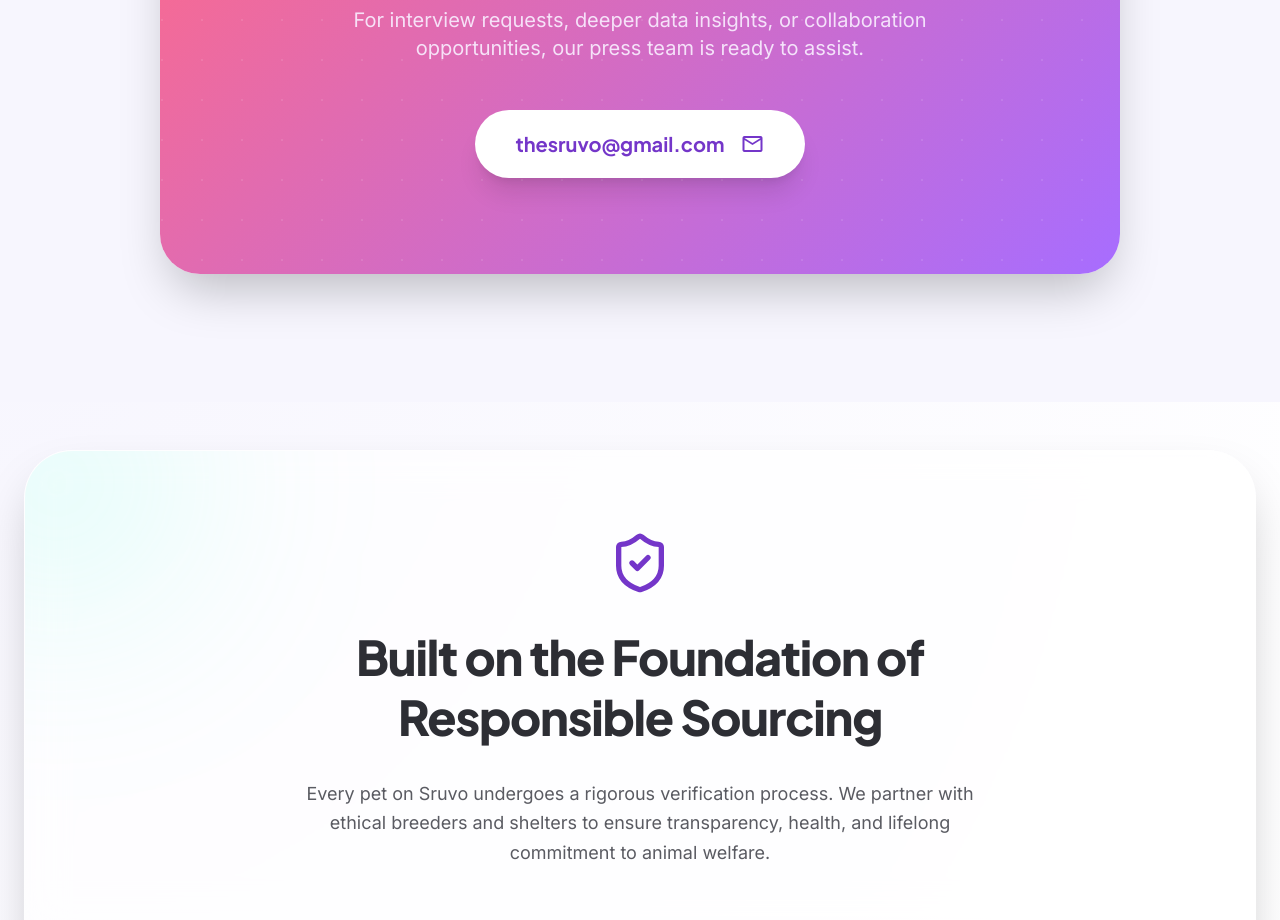
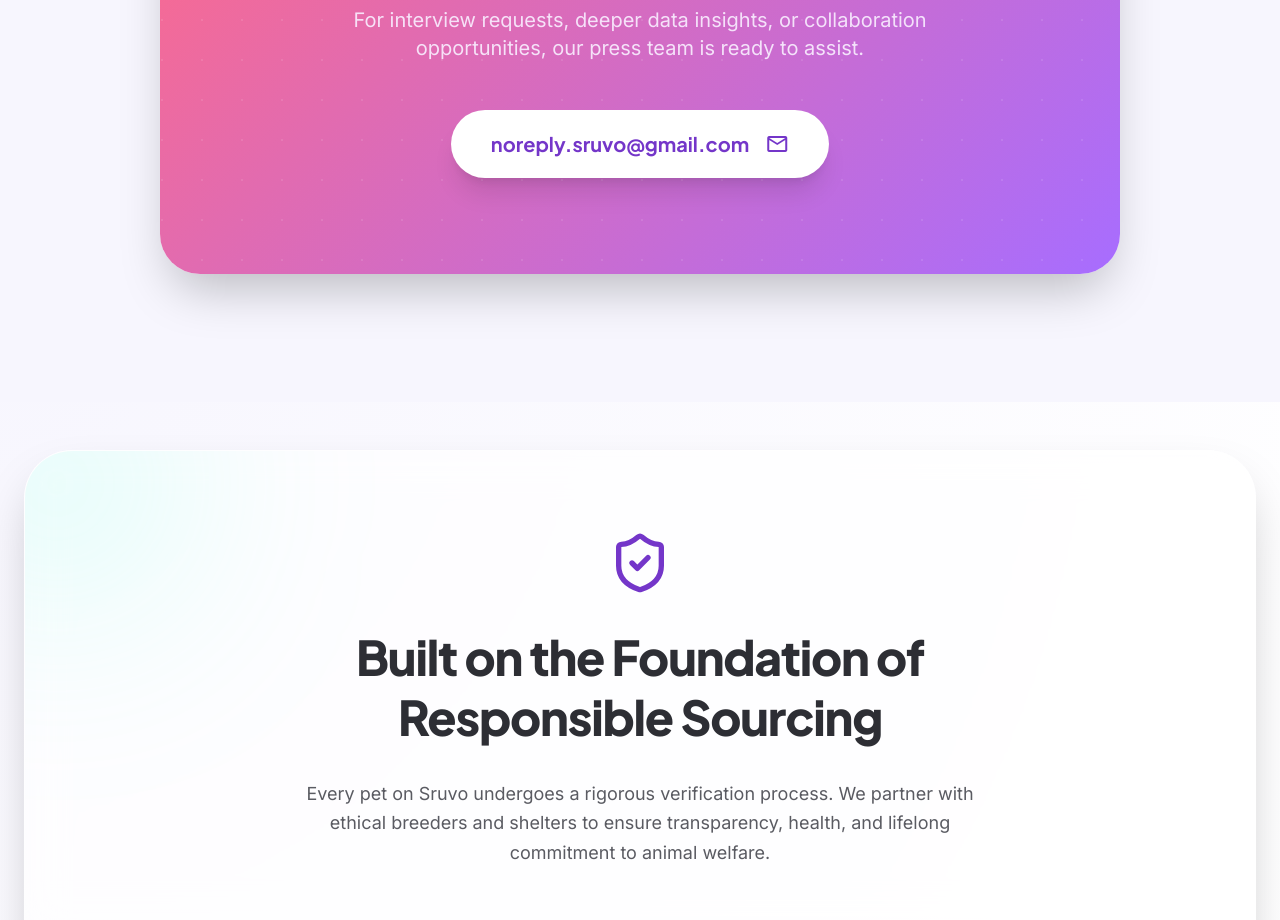
Before and after one commit to rijas0409/Sruvo-Riyajashan-, a React (Vite) app: page /press-kit in a window 1280 px wide. Shown: the part 3680-4600 px from the top of the page. Built offline with nearby package versions, Linux system fonts and the light colour scheme.

Commit message:
feat: Update contact email to noreply address
Consolidates all outgoing and contact-related emails to a dedicated `noreply.sruvo@gmail.com` address. This ensures a consistent and professional communication channel for user inquiries and system notifications.

```diff
--- a/server.ts
+++ b/server.ts
@@ -270,10 +270,10 @@
         // 1. Send notification to admin (thesruvo@gmail.com)
         transporter.sendMail({
           from: `"${name}" <${user}>`,
-          to: email, // This shows the user's email in the "To" field of the email client
+          to: "thesruvo@gmail.com", // Dedicated admin inbox
           envelope: {
             from: user,
-            to: [user] // This ensures the email is actually delivered to the admin
+            to: ["thesruvo@gmail.com"]
           },
           replyTo: email,
           subject: `[SUPPORT-REQUEST] New Contact Form: ${subject}`,
--- a/src/components/Contact.tsx
+++ b/src/components/Contact.tsx
@@ -95,7 +95,7 @@
                 </div>
                 <div>
                   <p className="text-sm font-headline font-bold text-on-surface-variant uppercase tracking-widest mb-1">Email Us</p>
-                  <a className="text-lg font-semibold text-on-surface hover:text-primary transition-colors" href="mailto:thesruvo@gmail.com">thesruvo@gmail.com</a>
+                  <a className="text-lg font-semibold text-on-surface hover:text-primary transition-colors" href="mailto:noreply.sruvo@gmail.com">noreply.sruvo@gmail.com</a>
                 </div>
               </div>
             </div>
--- a/src/components/EarlyAccess.tsx
+++ b/src/components/EarlyAccess.tsx
@@ -94,7 +94,7 @@
       if (checkError) throw checkError;
 
       if (existingUser) {
-        setError('This email ID is already registered. Please contact support at thesruvo@gmail.com if you need assistance.');
+        setError('This email ID is already registered. Please contact support at noreply.sruvo@gmail.com if you need assistance.');
         setIsLoading(false);
         return;
       }
--- a/src/components/PrivacyPolicy.tsx
+++ b/src/components/PrivacyPolicy.tsx
@@ -242,7 +242,7 @@
                       <li>Request deletion of their data</li>
                       <li>Withdraw consent where applicable</li>
                     </ul>
-                    <p className="text-on-surface-variant">Requests can be made via: <a className="text-primary font-semibold" href="mailto:thesruvo@gmail.com">thesruvo@gmail.com</a></p>
+                    <p className="text-on-surface-variant">Requests can be made via: <a className="text-primary font-semibold" href="mailto:noreply.sruvo@gmail.com">noreply.sruvo@gmail.com</a></p>
                   </div>
                 </div>
               </section>
@@ -270,7 +270,7 @@
                     <h2 className="text-2xl font-headline font-bold text-on-surface">Policy Updates & Contact</h2>
                     <p className="text-on-surface-variant leading-relaxed text-lg">
                       We may update this policy periodically. Continued use of the platform constitutes acceptance of the updated policy.<br/><br/>
-                      If you have any queries relating to the processing/ usage of information provided by you or regarding Sruvo's Privacy Policy, you may email the Data Protection Officer (DPO) at <a className="text-primary font-semibold" href="mailto:thesruvo@gmail.com">thesruvo@gmail.com</a>.
+                      If you have any queries relating to the processing/ usage of information provided by you or regarding Sruvo's Privacy Policy, you may email the Data Protection Officer (DPO) at <a className="text-primary font-semibold" href="mailto:noreply.sruvo@gmail.com">noreply.sruvo@gmail.com</a>.
                     </p>
                   </div>
                 </div>
--- a/src/components/TermsOfService.tsx
+++ b/src/components/TermsOfService.tsx
@@ -302,7 +302,7 @@
                     <h2 className="text-2xl font-headline font-bold text-on-surface">Terms Update & CONTACT</h2>
                     <p className="text-on-surface-variant leading-relaxed text-lg">
                       Sruvo reserves the right to update or modify these Terms at any time. Continued use of the Platform after changes constitutes acceptance of the revised Terms.<br/><br/>
-                      If you have any queries relating to the processing/ usage of information provided by you or regarding Sruvo's Terms of Services, you may email the Data Protection Officer (DPO) at <a className="text-primary font-semibold" href="mailto:thesruvo@gmail.com">thesruvo@gmail.com</a>.
+                      If you have any queries relating to the processing/ usage of information provided by you or regarding Sruvo's Terms of Services, you may email the Data Protection Officer (DPO) at <a className="text-primary font-semibold" href="mailto:noreply.sruvo@gmail.com">noreply.sruvo@gmail.com</a>.
                     </p>
                   </div>
                 </div>
--- a/src/pages/PressKit.tsx
+++ b/src/pages/PressKit.tsx
@@ -211,8 +211,8 @@
                 For interview requests, deeper data insights, or collaboration opportunities, our press team is ready to assist.
               </p>
               <div className="relative z-10 flex justify-center">
-                <a className="inline-flex items-center gap-2 md:gap-4 bg-white text-primary px-6 md:px-10 py-4 md:py-5 rounded-full font-headline font-bold text-sm md:text-xl hover:scale-105 transition-transform shadow-xl w-full sm:w-auto overflow-hidden text-ellipsis whitespace-nowrap justify-center" href="mailto:thesruvo@gmail.com">
-                  <span className="truncate">thesruvo@gmail.com</span>
+                <a className="inline-flex items-center gap-2 md:gap-4 bg-white text-primary px-6 md:px-10 py-4 md:py-5 rounded-full font-headline font-bold text-sm md:text-xl hover:scale-105 transition-transform shadow-xl w-full sm:w-auto overflow-hidden text-ellipsis whitespace-nowrap justify-center" href="mailto:noreply.sruvo@gmail.com">
+                  <span className="truncate">noreply.sruvo@gmail.com</span>
                   <span className="material-symbols-outlined shrink-0">mail</span>
                 </a>
               </div>
```
Also changed, not shown: 1 other file (tests, documents, lock files or other folders).
